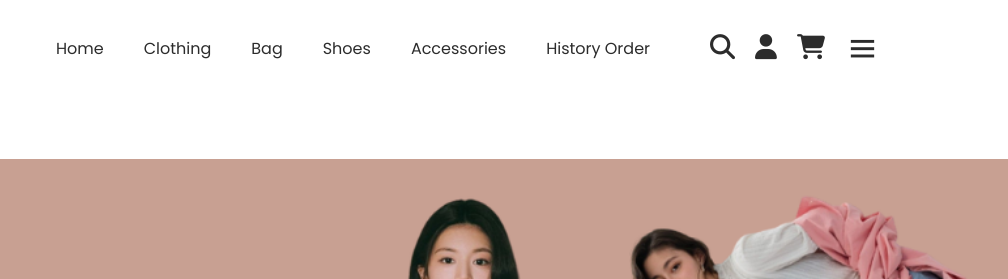
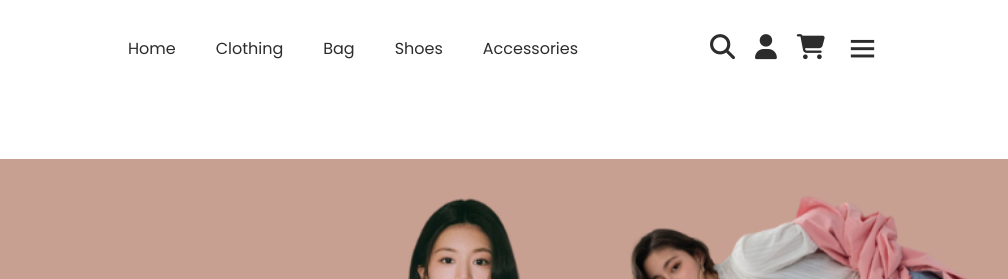
Before and after one commit to aisyahfsr/djourfashion, a plain HTML site: page fe-djouraisyah/index.html in a window 1280 px wide. Shown: the top 279 px of the page, 272-1280 px from the left. Drawn offline with nearby package versions, Linux system fonts and the light colour scheme.

Commit message:
merubah tampilan pada halaman index

```diff
--- a/fe-djouraisyah/index.html
+++ b/fe-djouraisyah/index.html
@@ -28,7 +28,6 @@
             <li><a href="Bag.html">Bag</a></li>
             <li><a href="Shoes.html">Shoes</a></li>
             <li><a href="Accesories.html">Accessories</a></li>
-            <li><a href="history-page.html">History Order</a></li>
         </ul>
         <div class="nav-icon">
             <a href="#"><i class="fa-solid fa-magnifying-glass"></i></a>
```
